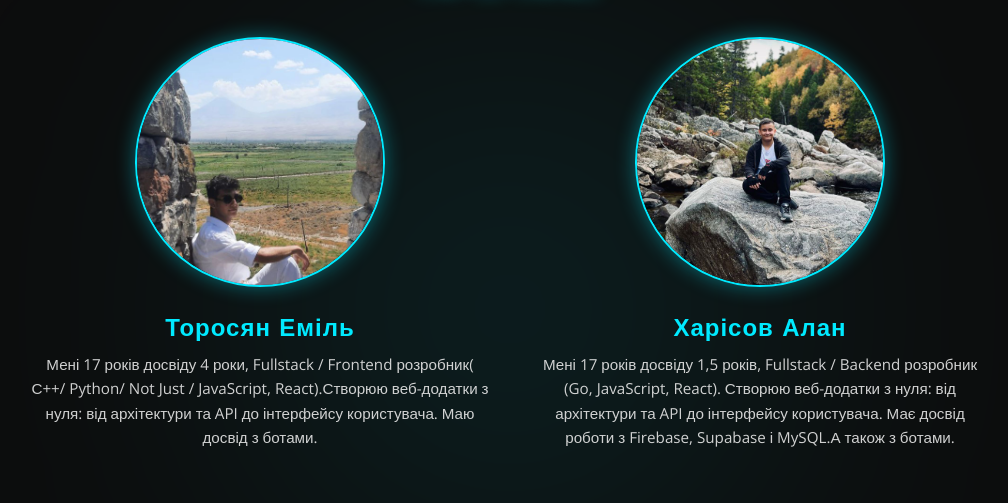
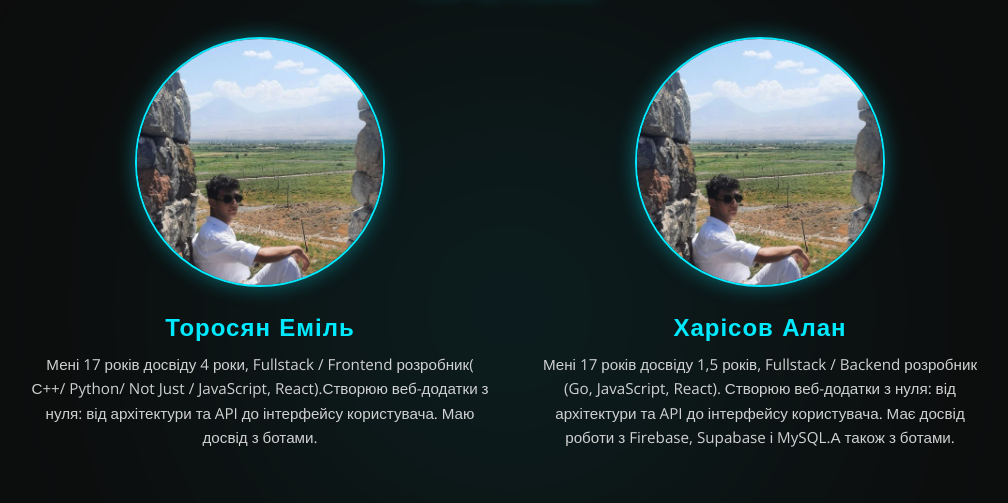
Before and after one commit to blek0150-cell/sgu, a plain HTML site: page about.html in a window 1280 px wide. Shown: the part 91-594 px from the top of the page, without its empty margins (130-1138 px from the left). Drawn offline with nearby package versions, Linux system fonts and the light colour scheme.

Commit message:
Update about.html

```diff
--- a/about.html
+++ b/about.html
@@ -144,7 +144,7 @@
     </div>
 
     <div class="person">
-      <img src="5465670519719326708.jpg" alt="Фото учасника 2">
+      <img src="545.jpg" alt="Фото учасника 2">
       <h2>Харісов Алан</h2>
       <p>Мені 17 років досвіду 1,5 років,  Fullstack / Backend розробник (Go, JavaScript, React). Створюю веб-додатки з нуля: від архітектури та API до інтерфейсу користувача. Має досвід роботи з Firebase, Supabase і MySQL.А також з ботами.</p>
     </div>
```
